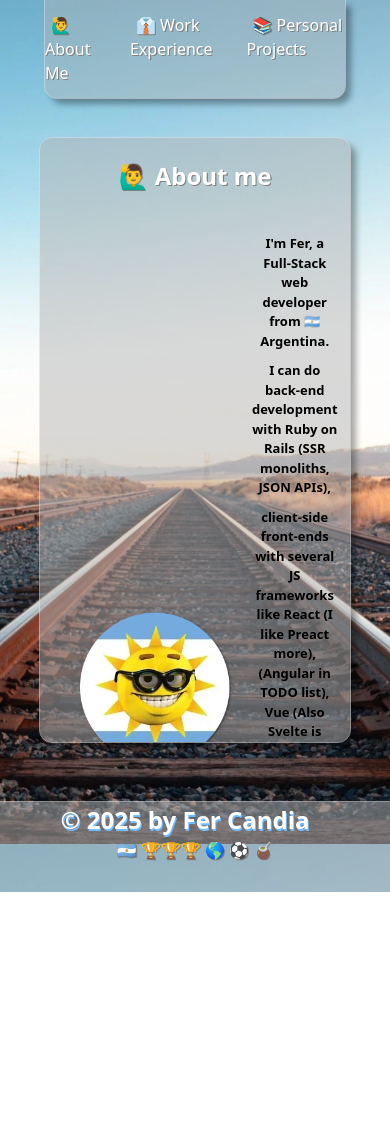
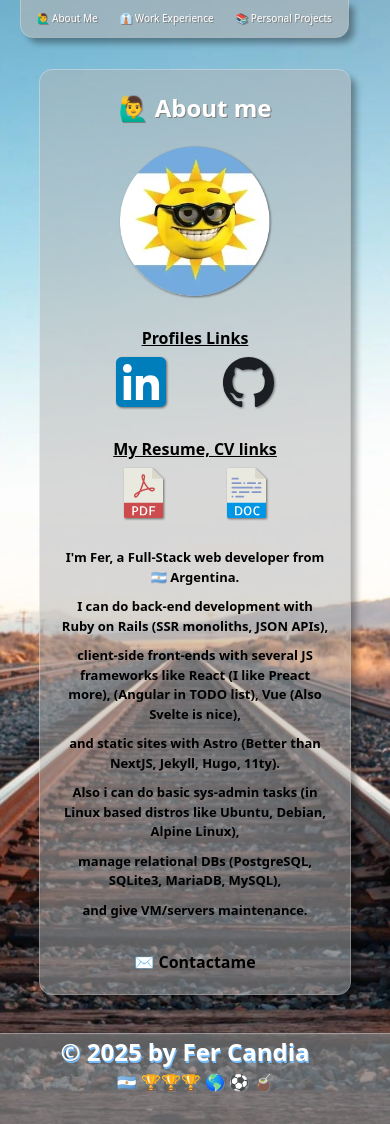
Before and after one commit to sombondrolo/CF-Resume, an Astro site: page / in a window 390 px wide. Before the commit the page ends 892 px from the top, so only its background shows below. Built offline with nearby package versions, Linux system fonts and the light colour scheme; Astro itself is replaced by a stand-in of ours.

Commit message:
Added media queries, removed y-scrolling, sticky navbar in mobile, switched to style is:global tags

```diff
--- a/src/components/Footer.astro
+++ b/src/components/Footer.astro
@@ -1,7 +1,7 @@
 ---
 const currentYear = new Date().getFullYear()
 ---
-<style>
+<style is:global>
 footer {
   background-color: rgba(180,180,180,0.5);
   outline: 1px solid rgba(220,220,220,0.6);
--- a/src/components/Navbar.astro
+++ b/src/components/Navbar.astro
@@ -9,10 +9,21 @@ const navLinks = [
   // { href: '/contact/',  title: '✉️ Contact' },
 ]
 ---
-<style>
+<style is:global>
+/* Media queries with tag.class override (to not use !important) 1° */
 @media (max-width: 449px) {
   nav {
-    width: 300px;
+    /* width: 300px; */
+    padding-inline: 10px;
+    /* Sticky navbar */
+    position: fixed;
+    left: calc(42px / 2);
+    z-index: 1;
+    background-color: rgba(180,180,180, 0.6) !important;
+  }
+
+  section {
+    margin-top: 70px !important;
   }
 }
 
@@ -27,6 +38,8 @@ const navLinks = [
     width: 600px;
   }
 }
+
+/* Default Plain HTML tag CSS rules 2° */
 nav {
   margin-inline: auto;
   background-color: rgba(180,180,180, 0.4);
@@ -37,13 +50,27 @@ nav {
   border-radius: 0 0 12px 12px;
 }
 
-ul.nav-links {
+@media (max-width: 449px) {
+  ul.nav-links {
+    column-gap: 10px;
+  }
+}
+
+.nav-links {
   display: flex;
   justify-content: center;
   column-gap: 20px;
 }
 
-li.nav-link {
+@media (max-width: 449px) {
+  li.nav-link {
+    margin-block: 5px;
+    display: flex;
+    padding: unset;
+  }
+}
+
+.nav-link {
   margin-block: 10px;
   /* transition: transform 0.2s ease-in-out; */
   transition:
@@ -63,7 +90,9 @@ li.nav-link:hover {
   outline: 0.1px solid rgb(85 85 217 / 30%);
 }
 
-li.nav-link, li.nav-link:hover { border-radius: 10px; }
+li.nav-link, li.nav-link:hover {
+  border-radius: 10px;
+}
 </style>
 
 <nav>
--- a/src/components/Navlink.astro
+++ b/src/components/Navlink.astro
@@ -7,6 +7,13 @@ interface Navlink {
 const { href, title } = Astro.props
 ---
 <style>
+/* Media queries */
+@media (max-width: 449px) {
+  .nav-link-text {
+    font-size: x-small;
+  }
+}
+
 .nav-link-text {
   color: white;
   text-shadow: 1.1px 1.1px gray;
--- a/src/layouts/Layout.astro
+++ b/src/layouts/Layout.astro
@@ -40,6 +40,7 @@ const isDev = import.meta.env.MODE === 'development'
 </html>
 
 <style is:global>
+/* It should be below HTML */
 /* Astro boiler */
 :root {
 	/* Astro boiler CSS vars */
@@ -93,9 +94,15 @@ a {
 	text-decoration: none;
 }
 
+/* Media queries with tag.class override (to not use !important) 1° */
+@media (max-width: 449px) {}
+
+@media (min-width: 450px) and (max-width: 1199px) {}
+
+@media (min-width: 1200px) {}
+
 /* Global defaults for HTML Tags */
 body {
-	min-height: 100vh;
 	/* BG */
 	background-image: url('/horizon-railway-bg-2560x1440.webp');
 	background-size: cover;
@@ -103,15 +110,10 @@ body {
 	display: flex;
 	flex-direction: column;
 	justify-content: space-between;
-	/* Section y-scroll case */
-	height: 100vh;
-	overflow-y: hidden;
 }
-main {
-	/* Section y-scroll case */
-	height: calc(100% - 140px);
-	/* - 140px is the footer height */
-}
+
+main {}
+
 section {
 	margin: 40px;
 	padding: 20px;
@@ -122,10 +124,6 @@ section {
 	/* Also bad performance in my old PC */
 	/* backdrop-filter: blur(1.6px); */
 	border-radius: 12px;
-	/* Section y-scroll case */
-	overflow-y: scroll;
-	height: inherit;
-
 	h1, p, ul, li {
 		text-align: center;
 	}
@@ -140,4 +138,23 @@ section {
 		margin-block: 20px;
 	}
 }
+
+/* Section y-scroll case */
+/* main height 140px is the footer height */
+/*
+body {
+	min-height: 100vh;
+	height: 100vh;
+	overflow-y: hidden;
+}
+
+main {
+	height: calc(100% - 140px);
+}
+
+section {
+	overflow-y: scroll;
+	height: inherit;
+}
+*/
 </style>
--- a/src/pages/index.astro
+++ b/src/pages/index.astro
@@ -1,7 +1,41 @@
 ---
 import Layout from '@/layouts/Layout.astro'
 ---
-<style>
+<style is:global>
+/* Media queries with tag.class override (to not use !important) 1° */
+@media (max-width: 449px) {
+	div.profile-pic-container {
+		width: 150px;
+    margin-inline: auto;
+    display: flex;
+	}
+
+	img.profile-pic {
+		width: 100%;
+	}
+
+	div.profiles-row {
+		font-size: unset;
+		margin-block: 30px;
+	}
+
+	h4.row-name {
+		margin-bottom: 7px;
+	}
+
+	div.li-gh-icons-row, div.pdf-docx-icons-row {
+		a {
+			display: inline-flex;
+		}
+		img.icon {
+			height: 50px;
+		}
+	}
+}
+
+@media (min-width: 450px) and (max-width: 1199px) {}
+
+@media (min-width: 1200px) {
 	.profile-and-description-col {
 		display: flex;
 		flex-direction: row;
@@ -18,12 +52,7 @@ import Layout from '@/layouts/Layout.astro'
 			width: 100%;
 		}
 	}
-.profiles-row {
-	margin-block: 15px;
-}
 	.row-name {
-	text-decoration: underline;
-	text-align: center;
 		font-size: small;
 	}
 	.li-gh-icons-row, .pdf-docx-icons-row {
@@ -41,9 +70,48 @@ import Layout from '@/layouts/Layout.astro'
 			}
 		}
 	}
+	/*
+	.description-col {
+		font-size: small;
+		margin-bottom: auto;
+		margin-inline: auto;
+		font-weight: bold;
+
+		p {
+			margin-bottom: 10px;
+
+			&:last-child {
+				margin-bottom: 0;
+			}
+		}
+	}
+	*/
+}
+
+/* Shared between viewports */
+.profiles-row {
+	margin-block: 15px;
+}
+
+.row-name {
+	text-align: center;
+	text-decoration: underline;
+}
+
+.li-gh-icons-row, .pdf-docx-icons-row {
+	display: flex;
+	flex-direction: row;
+	justify-content: space-evenly;
+}
+
 .profile-pic, .icon {
 	filter: drop-shadow(1px 1px 1px rgba(0, 0, 0, 0.5));
 }
+
+.description-col {
+	margin-top: 30px;
+}
+
 .description-col {
 	font-size: small;
 	margin-bottom: auto;
@@ -73,10 +141,10 @@ import Layout from '@/layouts/Layout.astro'
 				<div class="profiles-row">
 					<h4 class="row-name">Profiles Links</h4>
 					<div class="li-gh-icons-row">
-						<a href="https://www.linkedin.com/in/fer-candia-17804119a/">
+						<a href="https://www.linkedin.com/in/fer-candia-17804119a/" target="_blank">
 							<img class="icon" src="/assets/linkedin.svg" title="Go to my LinkedIn profile" alt="LinkedIn icon">
 						</a>
-						<a href="https://github.com/sombondrolo">
+						<a href="https://github.com/sombondrolo" target="_blank">
 							<img class="icon" src="/assets/github.svg" title="Go to my Github profile" alt="Github icon">
 						</a>
 					</div>
```
Lines whose indentation alone changed are shown as unchanged.
